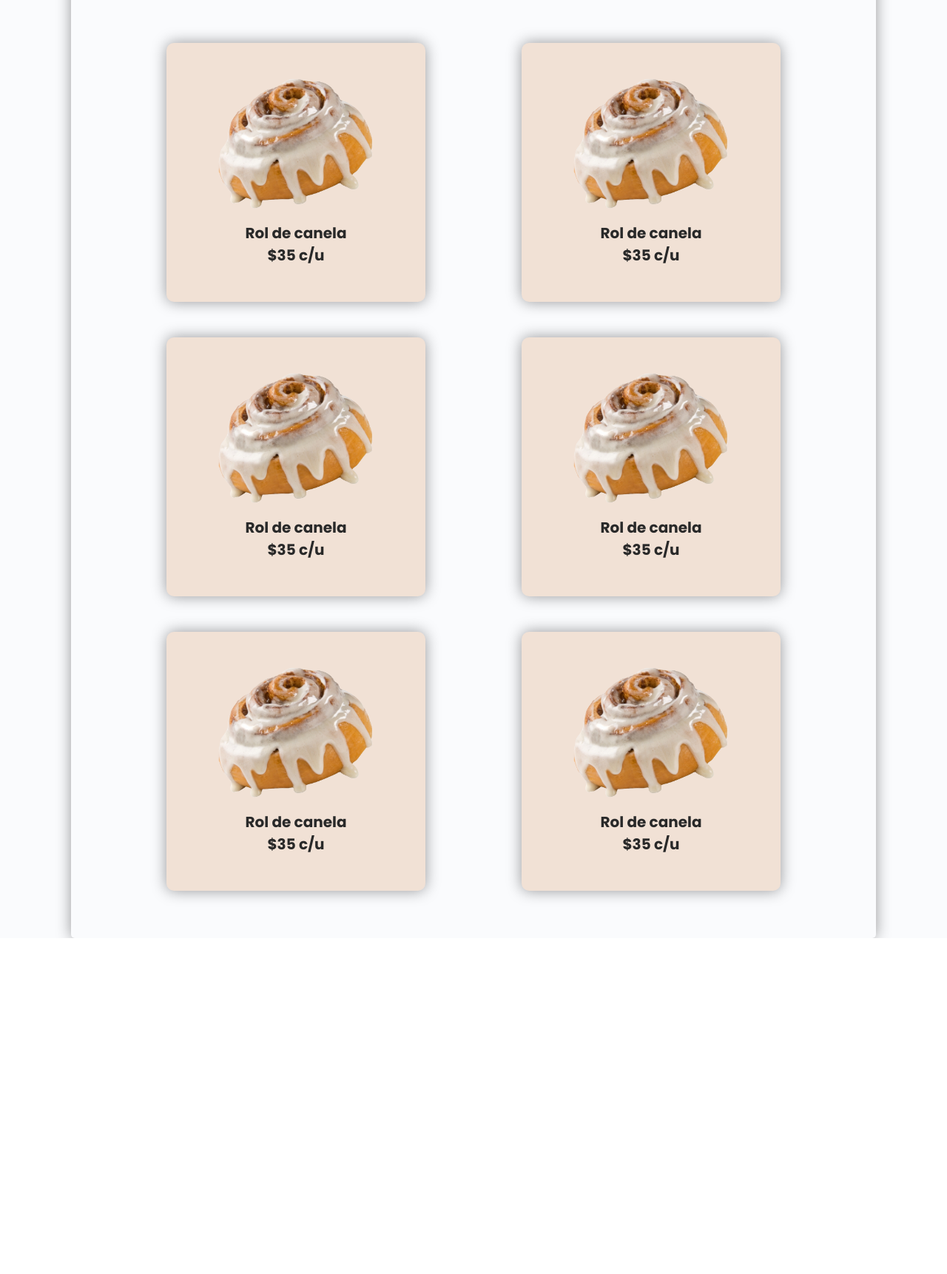
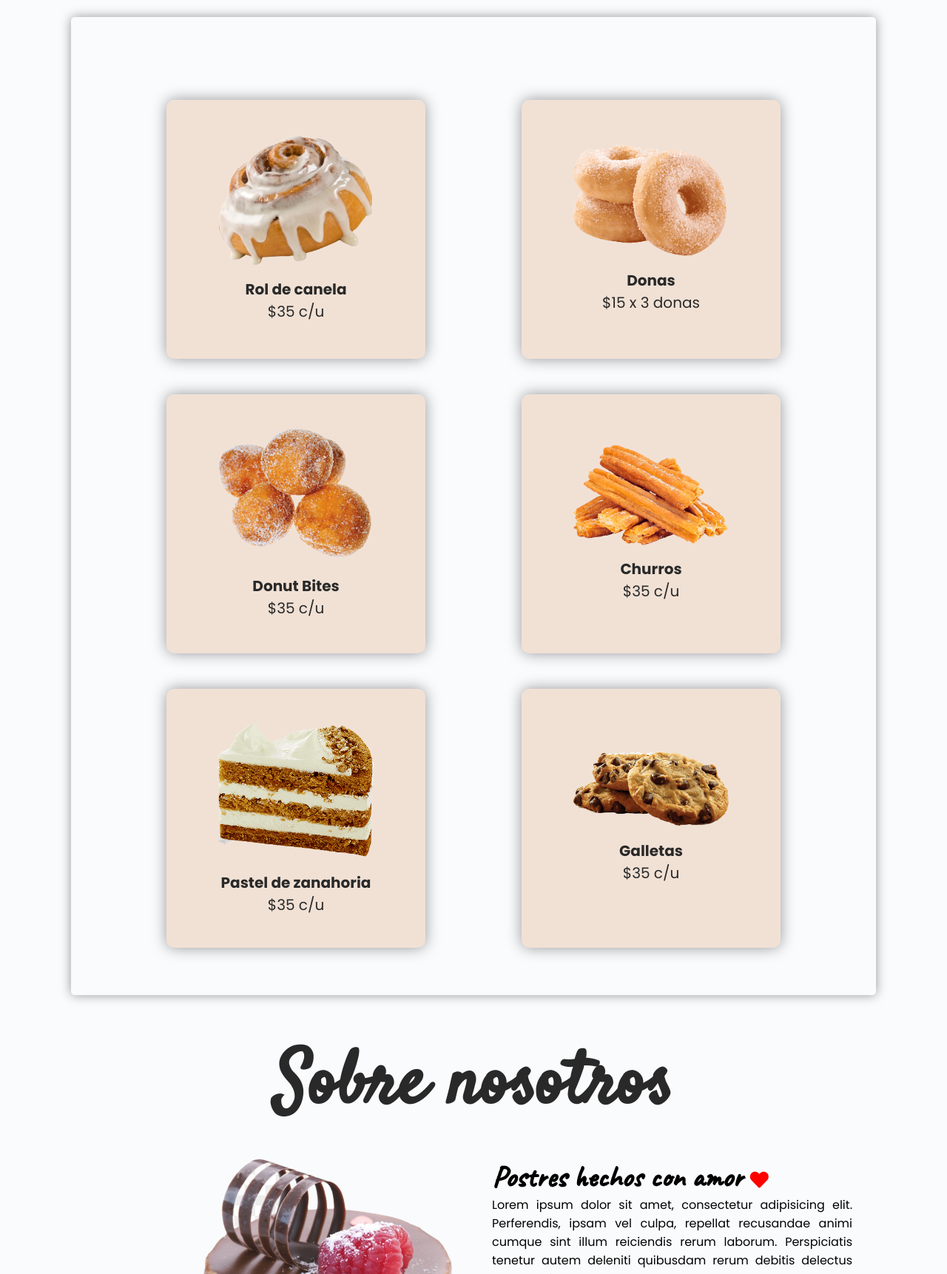
Before and after one commit to Fran804/ReposteriaKirsten, a plain HTML site: page index.html in a window 1280 px wide. Shown: the part 1078-2800 px from the top of the page at 74% size. Before the commit the page ends 2346 px from the top, so only its background shows below. Drawn offline with Linux system fonts and the light colour scheme.

Commit message:
Advance about us

```diff
--- a/CSS/style.css
+++ b/CSS/style.css
@@ -1,16 +1,20 @@
 /* Google fonts */
 @import url('https://fonts.googleapis.com/css?family=Poppins:400,500,600,700&display=swap');
 @import url('https://fonts.googleapis.com/css2?family=Satisfy&display=swap');
+@import url('https://fonts.googleapis.com/css2?family=Caveat:wght@500&family=Roboto+Mono:wght@300&display=swap');
+@import url('https://fonts.googleapis.com/css2?family=M+PLUS+Rounded+1c:wght@300&display=swap');
 
 :root {
     --background-white: #fafbfd;
     --background-soft-pink: #F1E1D5;
     --text-black: #292929;
+    --yellow-soft: #ffffc0;
 }
 
 
 html {
     scroll-behavior: smooth;
+    background-color: var(--background-white);
 }
 
 *{
@@ -76,6 +80,22 @@ nav .menu-btn i {
     display: none;
 }
 
+.title-header {
+    font-family: 'Satisfy';
+    font-size: 100px;
+    text-align: center;
+    color: var(--text-black);
+}
+
+.title-header, .space2{
+    margin-bottom: 2%;
+}
+
+.subtile-text {
+    font-family: 'Caveat', cursive;
+    font-size: 40px;
+}
+
 .icon-chef {
     margin-right: 5px;
 }
@@ -112,13 +132,6 @@ nav .menu-btn i {
     display: flex;
     flex-direction: column;
     align-items: center;
-}
-
-.title-header {
-    font-family: 'Satisfy';
-    font-size: 100px;
-    text-align: center;
-    color: var(--text-black);
 }
 
 .btn-us {
@@ -170,7 +183,7 @@ nav .menu-btn i {
 
 /* === Menu content === */
 #Menu {
-    background-color: var(--background-white);
+    margin-top: 4%;
 }
 
 .menu-content {
@@ -185,9 +198,8 @@ nav .menu-btn i {
     flex-wrap: wrap;
     padding: 5%;
     width: 85%;
-    box-shadow: 0 0 20px rgba(0,0,0,0.4);
+    box-shadow: 0 0 15px rgba(0,0,0,0.4);
     border-radius: 5px;
-
 }
 
 .card-item {
@@ -212,6 +224,44 @@ nav .menu-btn i {
 
 /* === End Menu content === */
 
+/* === Us content ===  */
+#Us {
+    margin-top: 4%;
+}
+
+.icon-heart {
+    font-size: 25px;
+    color: red;
+}
+
+.us-content {
+    display: flex;
+    justify-content: center;
+    align-items: center;
+}
+
+.us-info-content {
+    width: 80%;
+    display: flex;
+}
+
+.text-us {
+    text-align: justify;
+}
+
+.button-container-us {
+    margin-top: 40px;
+}
+
+.button-contact-us {
+    text-decoration: none;
+    cursor: pointer;
+    background-color: #ee707d;
+    color: white;
+    padding: 15px;
+    border-radius: 15px;
+    box-shadow: 0 0 10px rgba(0,0,0,0.4);
+}
 
 /* Responsive desing */
 @media (max-width: 940px) {
--- a/index.html
+++ b/index.html
@@ -50,7 +50,7 @@
 
         <!-- === MENU === -->
         <section id="Menu">
-            <h1 class="title-header">Menú</h1>
+            <h1 class="title-header space2">Menú</h1>
             <div class="menu-content">
                 <div class="card-menu-container">
                     <div class="card-item">
@@ -58,44 +58,43 @@
                         <div class="card-item-description">
                             <p><strong>Rol de canela</strong></p>
                         </div>
-                        <div class="card-item-price"><strong>$35 c/u</strong></div>
+                        <div class="card-item-price">$35 c/u</div>
                     </div>
                     <div class="card-item">
-                        <img src="./img/Rol-item.png" class="img-item">
+                        <img src="./img/dona-item.png" class="img-item">
                         <div class="card-item-description">
-                            <p><strong>Rol de canela</strong></p>
+                            <p><strong>Donas</strong></p>
                         </div>
-                        <div class="card-item-price"><strong>$35 c/u</strong></div>
+                        <div class="card-item-price">$15 x 3 donas</div>
                     </div>
                     <div class="card-item">
-                        <img src="./img/Rol-item.png" class="img-item">
+                        <img src="./img/donut-item.png" class="img-item">
                         <div class="card-item-description">
-                            <p><strong>Rol de canela</strong></p>
+                            <p><strong>Donut Bites</strong></p>
                         </div>
-                        <div class="card-item-price"><strong>$35 c/u</strong></div>
+                        <div class="card-item-price">$35 c/u</div>
                     </div>
                     <div class="card-item">
-                        <img src="./img/Rol-item.png" class="img-item">
+                        <img src="./img/churros-item.png" class="img-item">
                         <div class="card-item-description">
-                            <p><strong>Rol de canela</strong></p>
+                            <p><strong>Churros</strong></p>
                         </div>
-                        <div class="card-item-price"><strong>$35 c/u</strong></div>
+                        <div class="card-item-price">$35 c/u</div>
                     </div>
                     <div class="card-item">
-                        <img src="./img/Rol-item.png" class="img-item">
+                        <img src="./img/pastel-zanahoria-item.png" class="img-item">
                         <div class="card-item-description">
-                            <p><strong>Rol de canela</strong></p>
+                            <p><strong>Pastel de zanahoria</strong></p>
                         </div>
-                        <div class="card-item-price"><strong>$35 c/u</strong></div>
+                        <div class="card-item-price">$35 c/u</div>
                     </div>
                     <div class="card-item">
-                        <img src="./img/Rol-item.png" class="img-item">
+                        <img src="./img/galletas-item.png" class="img-item">
                         <div class="card-item-description">
-                            <p><strong>Rol de canela</strong></p>
+                            <p><strong>Galletas</strong></p>
                         </div>
-                        <div class="card-item-price"><strong>$35 c/u</strong></div>
+                        <div class="card-item-price">$35 c/u</div>
                     </div>
-
                 </div>
             </div>
         </section>
@@ -103,7 +102,31 @@
 
         <!-- === US === -->
         <section id="Us">
-
+            <h1 class="title-header space2">Sobre nosotros</h1>
+            <div class="us-content">
+                <div class="us-info-content">
+                    <div class="img-us">
+                        <img src="./img/pastel-chocolate-us.png" alt="">
+                    </div>
+                    <div class="info-us">
+                        <h1 class="subtile-text">Postres hechos con amor <i class="fas fa-heart icon-heart"></i> </h1>
+                        <p class="text-us">
+                            Lorem ipsum dolor sit amet, consectetur adipisicing elit. Perferendis,
+                            ipsam vel culpa, repellat recusandae animi cumque sint illum reiciendis rerum laborum.
+                            Perspiciatis tenetur autem deleniti quibusdam rerum debitis delectus obcaecati.
+                        </p>
+                        <br>
+                        <p class="text-us">
+                            Lorem ipsum dolor sit amet, consectetur adipisicing elit. Perferendis,
+                            ipsam vel culpa, repellat recusandae animi cumque sint illum reiciendis rerum laborum.
+                            Perspiciatis tenetur autem deleniti quibusdam rerum debitis delectus obcaecati.
+                        </p>
+                        <div class="button-container-us">
+                            <a href="#Contact" class="button-contact-us">¡Contactame!</a>
+                        </div>
+                    </div>
+                </div>
+            </div>
         </section>
         <!-- === END US === -->
 
```
Also changed, not shown: img/churros-item.png (added), img/dona-item.png (added), img/donut-item.png (added), img/galletas-item.png (added), img/pastel-chocolate-us.png (added), img/pastel-zanahoria-item.png (added), 1 other file.
